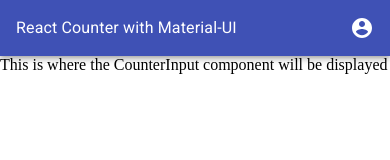
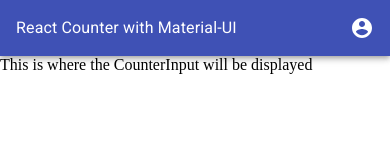
Before and after one commit to earthctzn/react-state-demo, a React (Create React App) app: page / in a window 390 px wide. Shown: the top 160 px of the page. Built offline with nearby package versions, Linux system fonts and the light colour scheme.

Commit message:
Fixes Grid breakpoints bug in App.js, updates syntax in Header.js tfor better legibility.

```diff
--- a/src/App.js
+++ b/src/App.js
@@ -14,15 +14,15 @@ function App() {
       </Grid>
 
       <Grid container item>
-        <Grid item xs={0} sm={2}/>
+        <Grid item xs={false} sm={2}/>
         <Grid item xs={12} sm={8}>
-          This is where the CounterInput component will be displayed
+          This is where the CounterInput will be displayed
         </Grid>
-        <Grid item xs={0} sm={2}/>
+        <Grid item xs={false} sm={2}/>
       </Grid>
 
     </Grid>
-  );
+  )
 }
 
 export default App;
--- a/src/Header.js
+++ b/src/Header.js
@@ -1,12 +1,18 @@
 import React from 'react'
-import { AppBar, Toolbar, Typography, makeStyles } from '@material-ui/core'
+import {
+    AppBar,
+    Toolbar,
+    Typography,
+    makeStyles
+} from '@material-ui/core'
+
 import AccountCircleRoundedIcon from '@material-ui/icons/AccountCircleRounded';
 
-const useStyles = makeStyles(() => ({
+const useStyles = makeStyles({
     navStyle: {
         flex: 1
     }
-}))
+})
 
 const Header = () => {
     const classes = useStyles()
```
